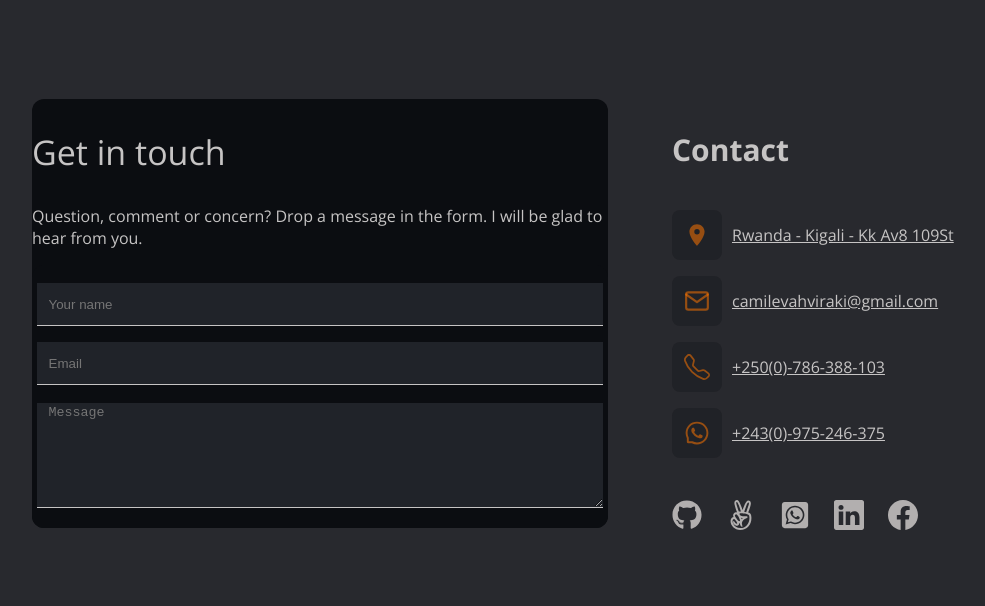
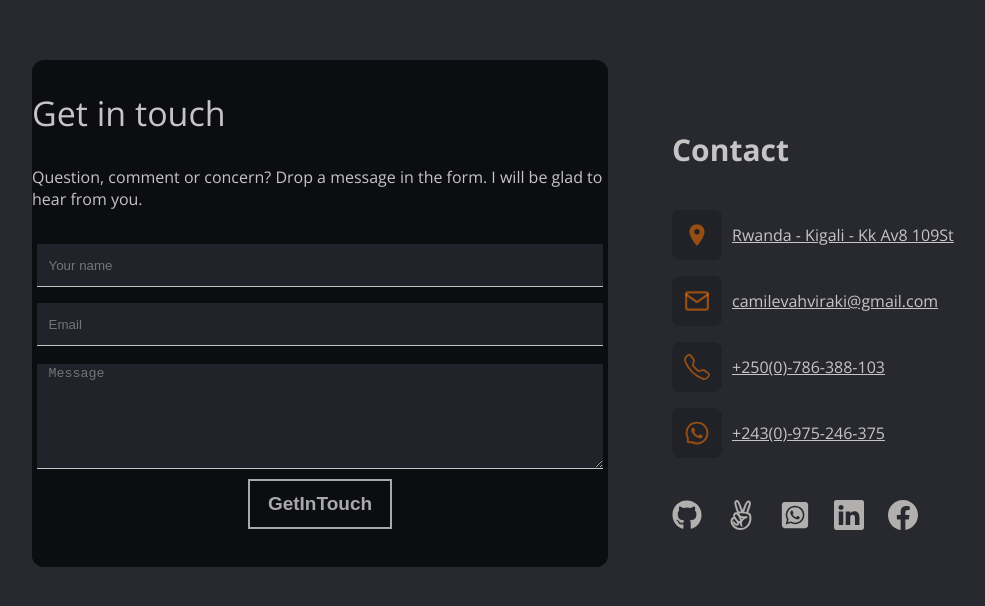
Before and after one commit to camilevahviraki/portfolio-camile, a React (Create React App) app: page / in a window 1280 px wide. Shown: the part 3209-3815 px from the top of the page, without its empty margins (32-1017 px from the left). Built offline with nearby package versions, Linux system fonts and the light colour scheme.

Commit message:
Update get in touch componet

```diff
--- a/src/pages/getInTouch/getInTouch.css
+++ b/src/pages/getInTouch/getInTouch.css
@@ -112,3 +112,20 @@
 .social-network-container a:hover {
     color: #ff7700a4;
 }
+
+.submit-button {
+    padding: 12px 18px;
+    background-color: transparent;
+    border: 2px solid #c4c4c4da;
+    color: #c4c4c4da;
+    font-size: 19px;
+    font-weight: 700;
+}
+
+.submit-button:hover {
+    background-color: transparent;
+    border: 2px solid #ff7700ba;
+    color: #ff7700ba;
+    font-size: 19px;
+    font-weight: 700;
+}
--- a/src/pages/getInTouch/getInTouch.js
+++ b/src/pages/getInTouch/getInTouch.js
@@ -1,4 +1,4 @@
-import React, { useRef } from 'react';
+import React, { useRef, useState } from 'react';
 import { useDispatch, useSelector } from 'react-redux';
 import { MdLocationOn } from 'react-icons/md';
 import { FiMail } from 'react-icons/fi';
@@ -15,6 +15,11 @@ const GetInTouch = () => {
   const dispatch = useDispatch();
   const pageInView = useSelector((state) => state.pageInViewReducer);
   const language = useSelector((state) => state.languageReducer);
+  const [username, setUserName] = useState('');
+  const [email, setEmail] = useState('');
+  const [message, setMessage] = useState('');
+  const [errorMessage, setErrorMessage] = useState(null);
+
   let pageData = contactEnglish();
   if (language.languageKey === 0) {
     pageData = contactEnglish();
@@ -47,15 +52,55 @@ const GetInTouch = () => {
     fromInput,
   } = pageData;
 
+  const handleSubmit = (e) => {
+    if (username === '') {
+      e.preventDefault();
+      setErrorMessage('Please input your name before submit!');
+    } else if (email === '') {
+      e.preventDefault();
+      setErrorMessage('Please input your Email!');
+    } else if (message === '') {
+      e.preventDefault();
+      setErrorMessage('Please input a short message and get in touch!');
+    } else {
+      setErrorMessage(null);
+    }
+  };
+
   return (
     <div className="get-in-touch-container" id="get_in_touch" ref={ref1}>
       <div className="get-in-touch-form-container">
         <h4 className="get-in-touch-title">{title}</h4>
         <p>{formText}</p>
-        <form className="get-in-touch-form">
-          <input type="text" name="username" placeholder={fromInput.name} />
-          <input type="text" name="email" placeholder={fromInput.mail} />
-          <textarea name="message" placeholder={fromInput.message}></textarea>
+        <form
+          action="https://formspree.io/f/xgedzqjv"
+          method="POST"
+          className="get-in-touch-form"
+          onSubmit={handleSubmit}
+        >
+          <input
+            type="text"
+            name="username"
+            placeholder={fromInput.name}
+            value={username}
+            onChange={(e) => setUserName(e.target.value)}
+          />
+          <input
+            type="text"
+            name="email"
+            placeholder={fromInput.mail}
+            value={email}
+            onChange={(e) => setEmail(e.target.value)}
+          />
+          <textarea
+            name="message"
+            placeholder={fromInput.message}
+            value={message}
+            onChange={(e) => setMessage(e.target.value)}
+          >
+          </textarea>
+          <button type="submit" className="submit-button">GetInTouch</button>
+          <p>{errorMessage}</p>
         </form>
       </div>
       <div className="get-in-touch-contact-container">
```
